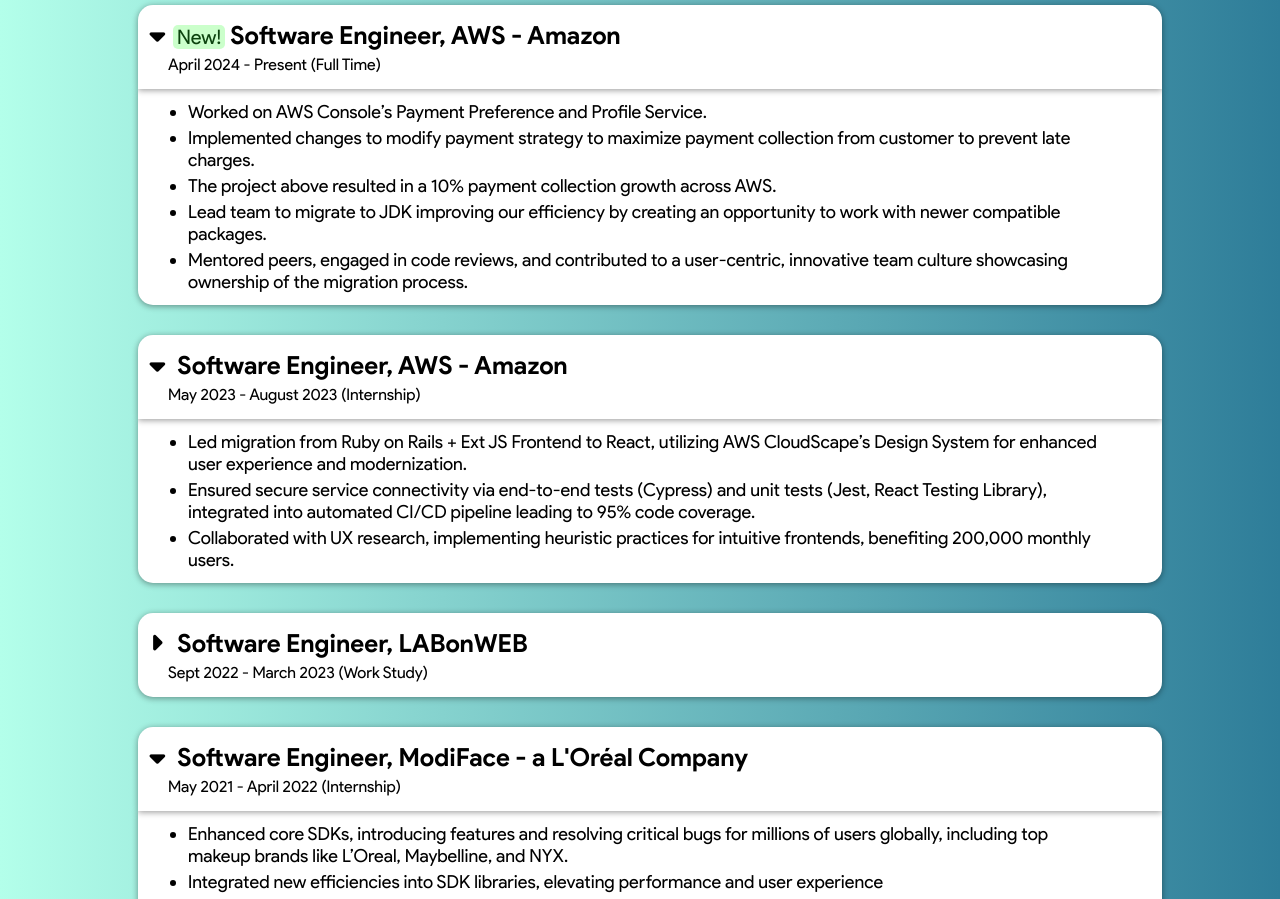
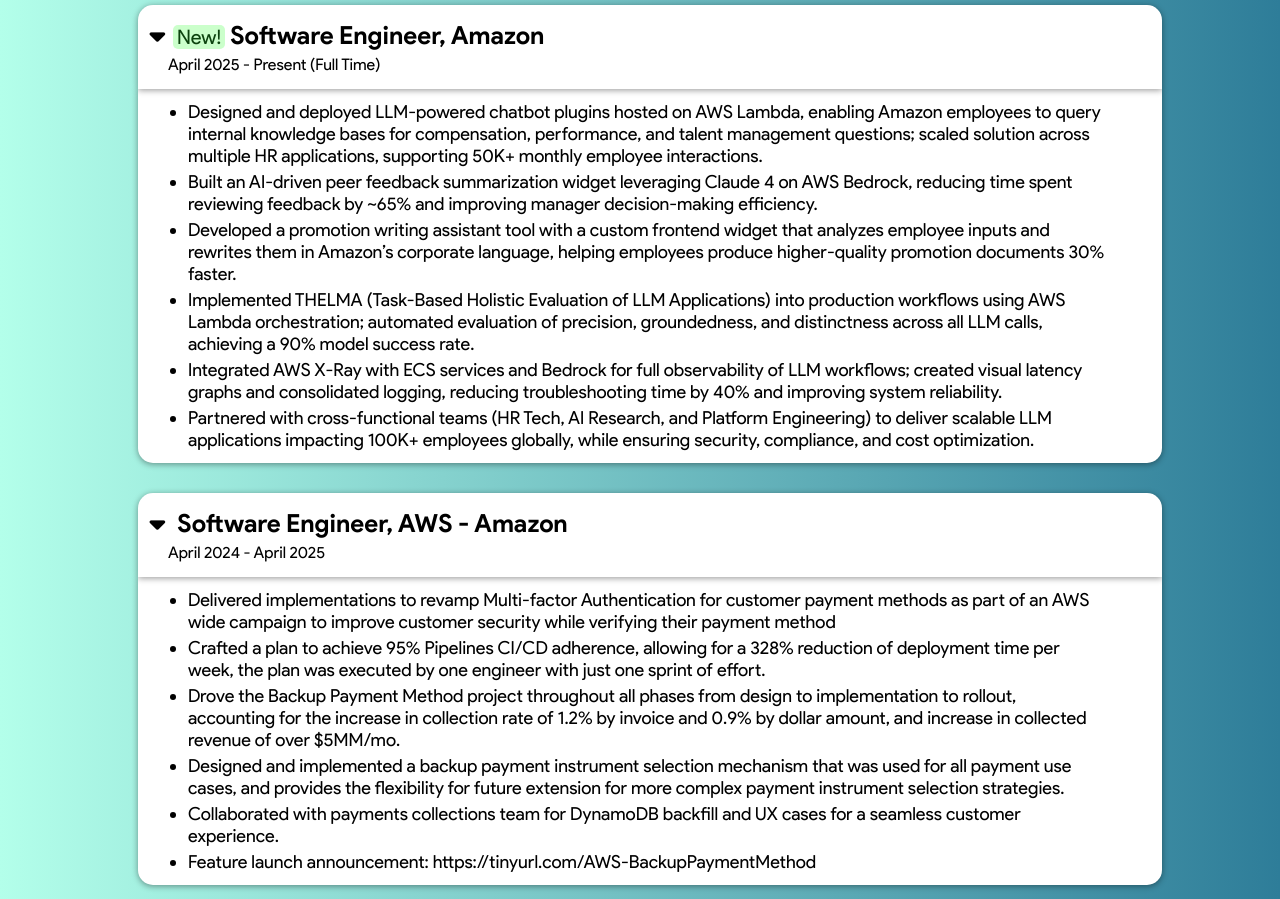
Before and after one commit to parth-commits/parth-commits.github.io, a React (Create React App) app: page / in a window 1280 px wide. Shown: the part 2400-3299 px from the top of the page. Built offline with nearby package versions, Linux system fonts and the light colour scheme; the HTML template or start-up script is replaced by a standard one.

Commit message:
Update experiences

```diff
--- a/src/components/TimelineView/TimelineItems.js
+++ b/src/components/TimelineView/TimelineItems.js
@@ -1,27 +1,43 @@
 export const TimelineItems = [
     {
         position: 'Software Engineer',
-        company: 'AWS - Amazon',
-        time: 'April 2024 - Present (Full Time)',
+        company: 'Amazon',
+        time: 'April 2025 - Present (Full Time)',
         isExpanded: true,
         descriptionItems: [
-            'Worked on AWS Console’s Payment Preference and Profile Service.',
-            'Implemented changes to modify payment strategy to maximize payment collection from customer to prevent late charges.',
-            'The project above resulted in a 10% payment collection growth across AWS.',
-            'Lead team to migrate to JDK improving our efficiency by creating an opportunity to work with newer compatible packages.',
-            'Mentored peers, engaged in code reviews, and contributed to a user-centric, innovative team culture showcasing ownership of the migration process.',
+            'Designed and deployed LLM-powered chatbot plugins hosted on AWS Lambda, enabling Amazon employees to query internal knowledge bases for compensation, performance, and talent management questions; scaled solution across multiple HR applications, supporting 50K+ monthly employee interactions.',
+            'Built an AI-driven peer feedback summarization widget leveraging Claude 4 on AWS Bedrock, reducing time spent reviewing feedback by ~65% and improving manager decision-making efficiency.',
+            'Developed a promotion writing assistant tool with a custom frontend widget that analyzes employee inputs and rewrites them in Amazon’s corporate language, helping employees produce higher-quality promotion documents 30% faster.',
+            'Implemented THELMA (Task-Based Holistic Evaluation of LLM Applications) into production workflows using AWS Lambda orchestration; automated evaluation of precision, groundedness, and distinctness across all LLM calls, achieving a 90% model success rate.',
+            'Integrated AWS X-Ray with ECS services and Bedrock for full observability of LLM workflows; created visual latency graphs and consolidated logging, reducing troubleshooting time by 40% and improving system reliability.',
+            'Partnered with cross-functional teams (HR Tech, AI Research, and Platform Engineering) to deliver scalable LLM applications impacting 100K+ employees globally, while ensuring security, compliance, and cost optimization.',
         ],
         isNew: true,
     },
     {
         position: 'Software Engineer',
         company: 'AWS - Amazon',
+        time: 'April 2024 - April 2025',
+        isExpanded: true,
+        descriptionItems: [
+            'Delivered implementations to revamp Multi-factor Authentication for customer payment methods as part of an AWS wide campaign to improve customer security while verifying their payment method',
+            'Crafted a plan to achieve 95% Pipelines CI/CD adherence, allowing for a 328% reduction of deployment time per week, the plan was executed by one engineer with just one sprint of effort.',
+            'Drove the Backup Payment Method  project throughout all phases from design to implementation to rollout, accounting for the increase in collection rate of 1.2% by invoice and 0.9% by dollar amount, and increase in collected revenue of over $5MM/mo.',
+            'Designed and implemented a backup payment instrument selection mechanism that was used for all payment use cases, and provides the flexibility for future extension for more complex payment instrument selection strategies.',
+            'Collaborated with payments collections team for DynamoDB backfill and UX cases for a seamless customer experience.',
+            'Feature launch announcement: https://tinyurl.com/AWS-BackupPaymentMethod',
+        ],
+        isNew: false,
+    },
+    {
+        position: 'Software Engineer',
+        company: 'Amazon Web Services (AWS)',
         time: 'May 2023 - August 2023 (Internship)',
         isExpanded: true,
         descriptionItems: [
-            'Led migration from Ruby on Rails + Ext JS Frontend to React, utilizing AWS CloudScape’s Design System for enhanced user experience and modernization.',
-            'Ensured secure service connectivity via end-to-end tests (Cypress) and unit tests (Jest, React Testing Library), integrated into automated CI/CD pipeline leading to 95% code coverage.',
-            'Collaborated with UX research, implementing heuristic practices for intuitive frontends, benefiting 200,000 monthly users.',
+            'Drove the AWS Payments WebOps revamp project throughout all phases from design to implementation to rollout taking ownership of the project from start to finish accounting for the increased productivity of thousands of customer service agents servicing over 200k customers requests per month.',
+            'Collaborated with UX research, implementing heuristic practices for intuitive frontends, benefiting 100k  monthly users.',
+            'Ensured secure service connectivity via end-to-end tests (Cypress) and unit tests (Jest, React Testing Library), integrated into automated CI/CD pipeline leading to 95% code coverage',
         ],
         isNew: false,
     },
@@ -42,11 +58,11 @@
         position: 'Software Engineer',
         company: 'ModiFace - a L\'Oréal Company',
         time: 'May 2021 - April 2022 (Internship)',
-        isExpanded: true,
+        isExpanded: false,
         descriptionItems: [
-            'Enhanced core SDKs, introducing features and resolving critical bugs for millions of users globally, including top makeup brands like L’Oreal, Maybelline, and NYX.',
-            'Integrated new efficiencies into SDK libraries, elevating performance and user experience',
-            'Led a cross-functional team in successfully launching of a virtual makeup integrated video conferencing project which allows customers to interact with beauty experts over video call with built in virtual try on makeup products in call.',
+            'Drove the virtual makeup integration video conferencing project from implementation to rollout accounting for a 20% increase in customer engagement while browsing cosmetic brand’s ecommerce sites allowing the customers to engage with beauty consultants over video conferencing in real time.',
+            'Crafted a plan to achieve 40% improved efficiency in container load times for the end customers.',
+            'Enhanced core augmented reality makeup SDK by introducing features and resolving critical bugs affecting over 700k customers from multiple cosmetic brands.',
         ],
     },
 ]
```
